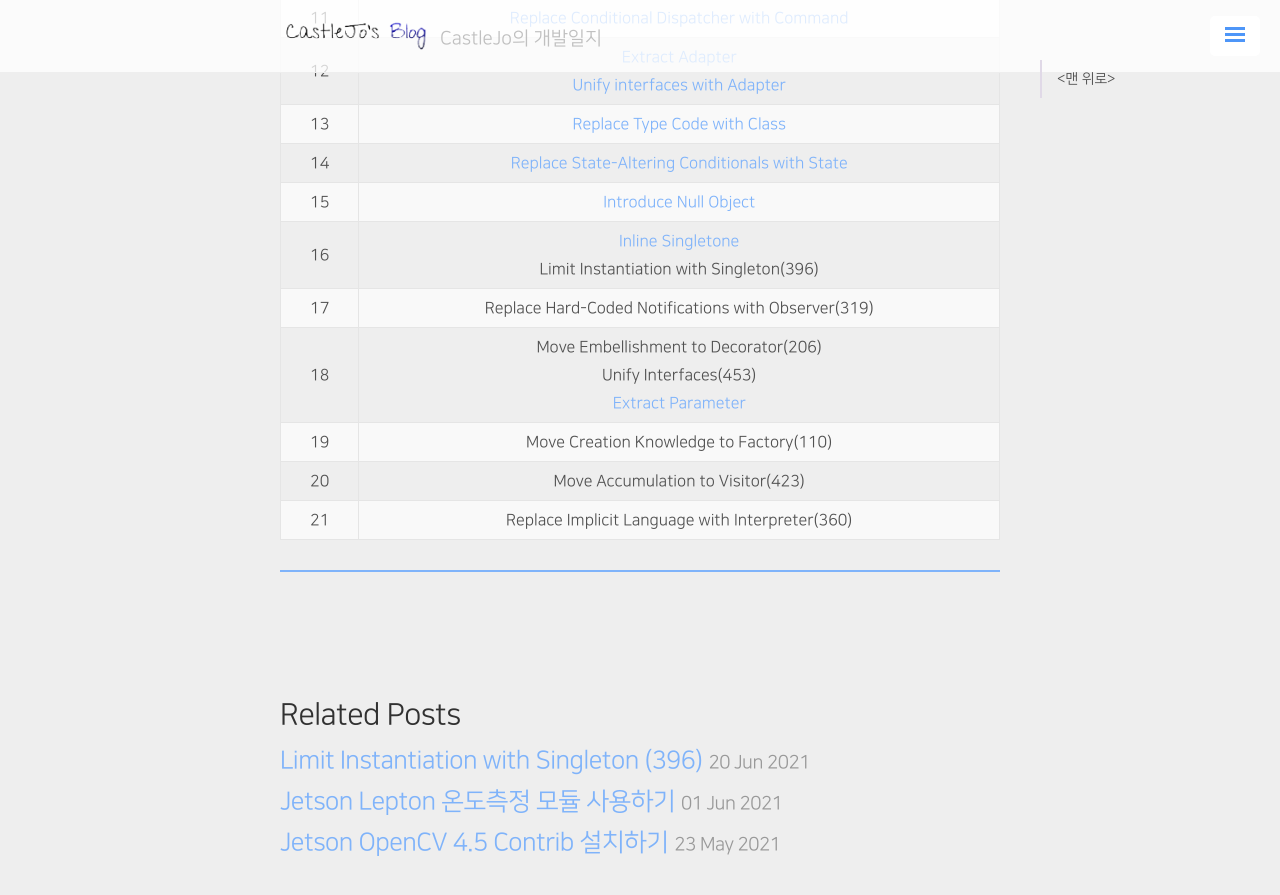
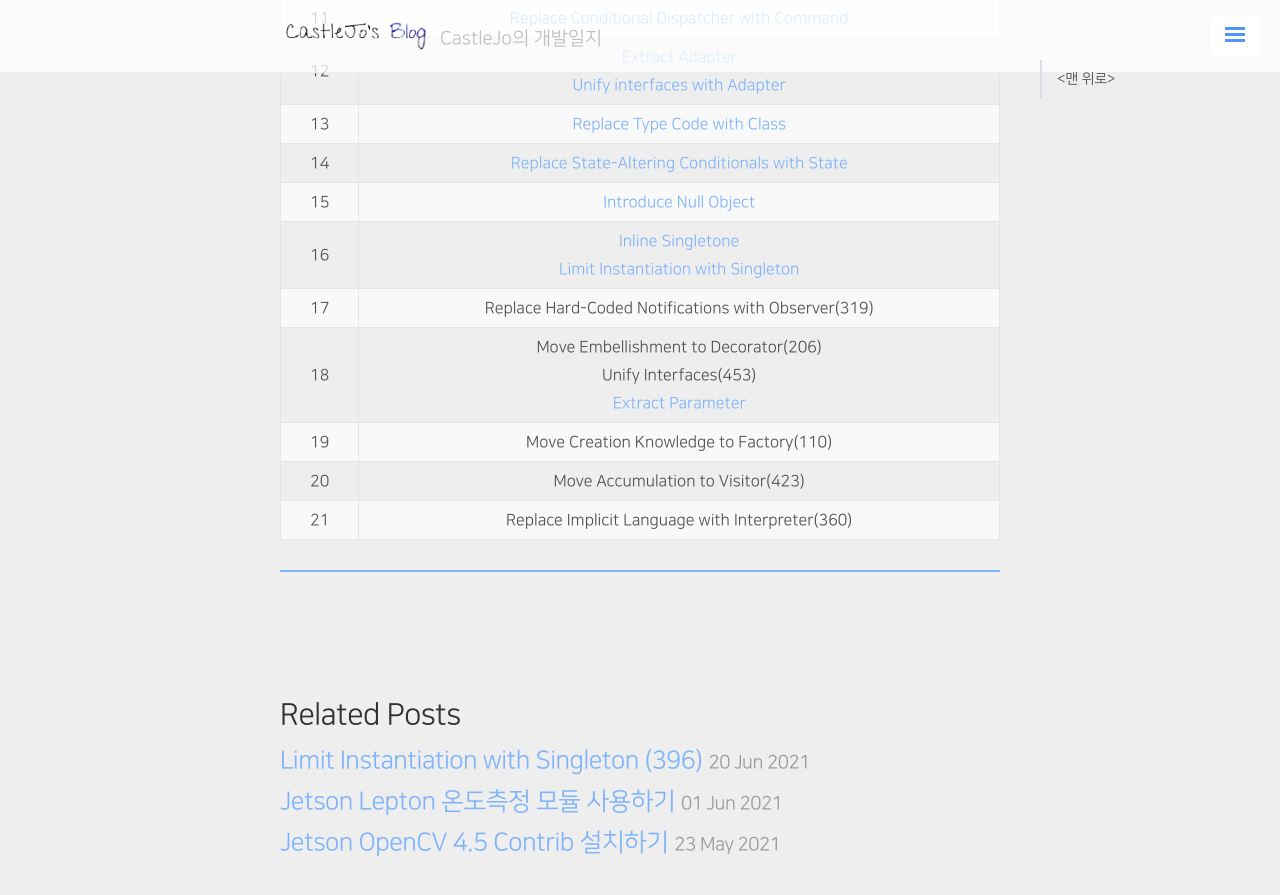
Before and after one commit to ukcastle/ukcastle.github.io, a Jekyll site: the page built from _posts/Refactoring/2021-04-12-RF-Ch5.md, in a window 1280 px wide and 900 px high, scrolled down 835 px. Shown: the top 895 px of the window. Built offline with Jekyll 4.4.1, drawn with Linux system fonts in a browser that asks for light colours; nearby versions of some CDN libraries; a script that is not in the unit is left out; comment, search, counter and statistics services are not loaded.

Commit message:
docs: 396 href

```diff
--- a/_posts/Refactoring/2021-04-12-RF-Ch5.md
+++ b/_posts/Refactoring/2021-04-12-RF-Ch5.md
@@ -26,7 +26,7 @@ tag: [DesignPattern, Refactoring]
 |13|[Replace Type Code with Class](https://jo631.github.io/refactoring/2021/05/12/Replace-Type-Code-with-Class/)|
 |14|[Replace State-Altering Conditionals with State](https://jo631.github.io/refactoring/2021/05/13/Replace-State-Altering-Conditionals-with-State/)|
 |15|[Introduce Null Object](https://jo631.github.io/refactoring/2021/05/18/Introduce-Null-Object/)|
-|16|[Inline Singletone](https://jo631.github.io/refactoring/2021/05/19/Inline-Singleton/)<br>Limit Instantiation with Singleton(396)|
+|16|[Inline Singletone](https://jo631.github.io/refactoring/2021/05/19/Inline-Singleton/)<br>[Limit Instantiation with Singleton](https://jo631.github.io/refactoring/2021/06/20/Limit-Instantiation-with-Singleton/)|
 |17|Replace Hard-Coded Notifications with Observer(319)|
 |18|Move Embellishment to Decorator(206)<br>Unify Interfaces(453)<br>[Extract Parameter](https://jo631.github.io/refactoring/2021/04/16/Extract-Parameter/)|
 |19|Move Creation Knowledge to Factory(110)|
```
Also changed, not shown: _posts/Refactoring/2021-04-08-RF-Ch2-3.md (+1 -1 lines).
